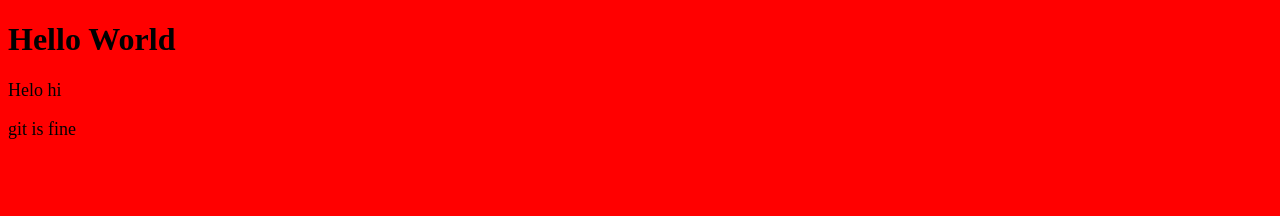
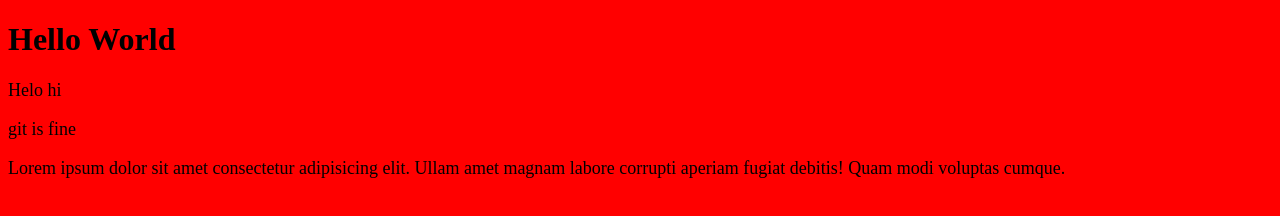
Before and after one commit to fojoldev/gitProject, a plain HTML site: page index.html in a window 1280 px wide. Drawn offline with Linux system fonts and the light colour scheme.

Commit message:
Added paragraph in the file

```diff
--- a/index.html
+++ b/index.html
@@ -11,5 +11,6 @@
     <h1>Hello World</h1>
     <p>Helo hi</p>
     <p>git is fine</p>
+    <p>Lorem ipsum dolor sit amet consectetur adipisicing elit. Ullam amet magnam labore corrupti aperiam fugiat debitis! Quam modi voluptas cumque.</p>
 </body>
 </html>
```
